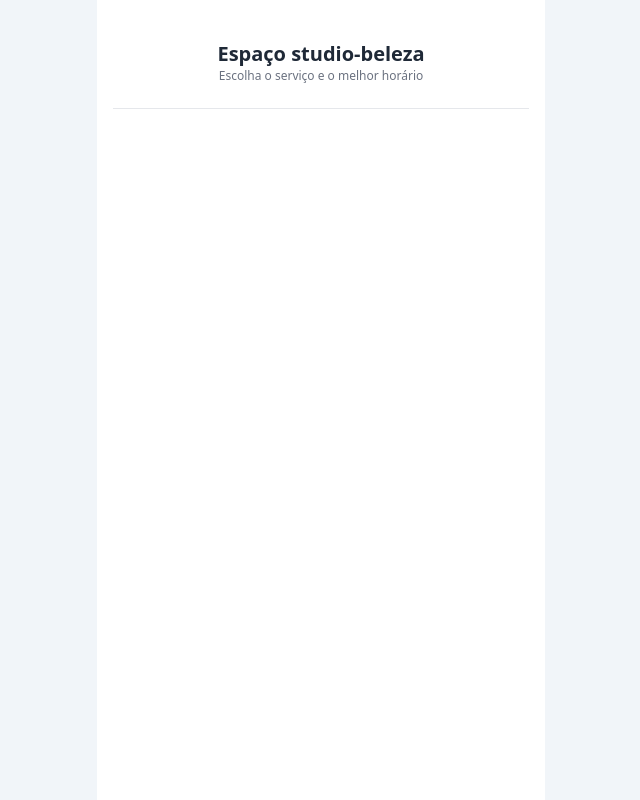
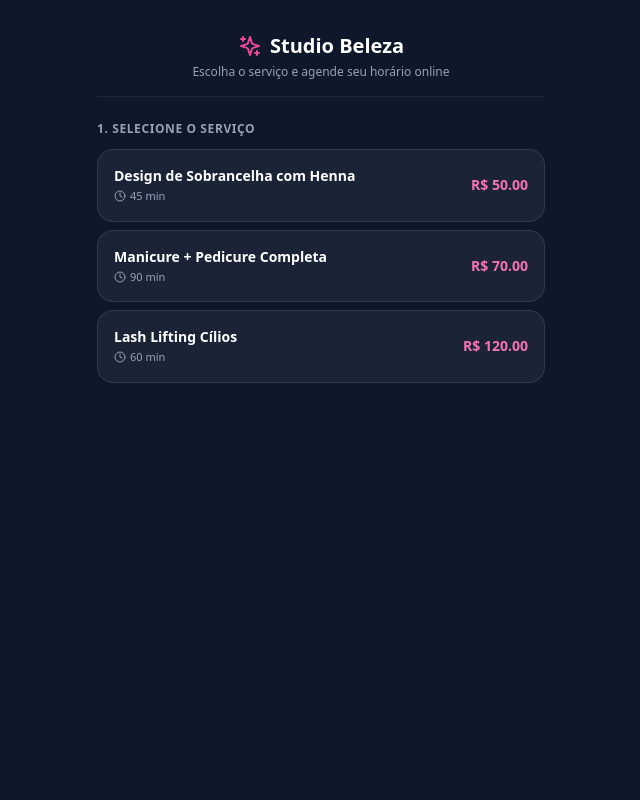
Before and after one commit to felipegdossantos8-glitch/agendai, a Next.js app: page /studio-beleza in a window 1280 px wide. Shown: the whole page, without its empty margins (319-959 px from the left). Built offline with nearby package versions, Linux system fonts and the light colour scheme.

Commit message:
Create page.tsx

```diff
--- /dev/null
+++ b/src/app/studio-beleza/page.tsx
@@ -0,0 +1,134 @@
+"use client";
+
+import { useState } from "react";
+import { Sparkles, Clock, Calendar, Check } from "lucide-react";
+
+export default function PaginaAgendamentoCliente() {
+  const [servicoSelecionado, setServicoSelecionado] = useState<string | null>(null);
+  const [horarioSelecionado, setHorarioSelecionado] = useState<string | null>(null);
+  const [sucesso, setSucesso] = useState(false);
+
+  const servicos = [
+    { id: "1", nome: "Design de Sobrancelha com Henna", duracao: "45 min", preco: 50.0 },
+    { id: "2", nome: "Manicure + Pedicure Completa", duracao: "90 min", preco: 70.0 },
+    { id: "3", nome: "Lash Lifting Cílios", duracao: "60 min", preco: 120.0 },
+  ];
+
+  const horariosDisponiveis = ["09:00", "10:30", "14:00", "15:30", "17:00"];
+
+  const confirmarAgendamento = (e: React.FormEvent) => {
+    e.preventDefault();
+    setSucesso(true);
+  };
+
+  return (
+    <div className="min-h-screen bg-slate-900 text-white p-4 flex flex-col items-center">
+      <header className="max-w-md w-full py-4 text-center border-b border-slate-800 mb-6">
+        <div className="flex justify-center items-center gap-2">
+          <Sparkles className="text-pink-500" size={24} />
+          <h1 className="text-xl font-extrabold text-white">Studio Beleza</h1>
+        </div>
+        <p className="text-xs text-slate-400 mt-1">Escolha o serviço e agende seu horário online</p>
+      </header>
+
+      <main className="max-w-md w-full space-y-6 pb-8">
+        {sucesso ? (
+          <div className="bg-slate-800 p-6 rounded-2xl border border-emerald-500/40 text-center space-y-4">
+            <div className="w-12 h-12 bg-emerald-500/20 text-emerald-400 rounded-full flex items-center justify-center mx-auto">
+              <Check size={28} />
+            </div>
+            <h2 className="text-lg font-bold text-white">Agendamento Solicitado!</h2>
+            <p className="text-xs text-slate-300">
+              Obrigada! Enviamos a confirmação do seu horário para o WhatsApp do Studio Beleza.
+            </p>
+            <button
+              onClick={() => { setSucesso(false); setServicoSelecionado(null); setHorarioSelecionado(null); }}
+              className="text-xs text-pink-400 underline font-bold"
+            >
+              Fazer outro agendamento
+            </button>
+          </div>
+        ) : (
+          <>
+            {/* 1. Escolha do Serviço */}
+            <div className="space-y-3">
+              <h2 className="text-xs font-bold text-slate-400 uppercase tracking-wider">1. Selecione o Serviço</h2>
+              <div className="space-y-2">
+                {servicos.map((s) => (
+                  <div
+                    key={s.id}
+                    onClick={() => setServicoSelecionado(s.id)}
+                    className={`p-4 rounded-2xl border transition-all cursor-pointer flex justify-between items-center ${
+                      servicoSelecionado === s.id
+                        ? "bg-pink-500/10 border-pink-500 ring-1 ring-pink-500"
+                        : "bg-slate-800/80 border-slate-700/80 hover:border-slate-600"
+                    }`}
+                  >
+                    <div>
+                      <h3 className="font-bold text-sm text-white">{s.nome}</h3>
+                      <span className="text-[11px] text-slate-400 flex items-center gap-1 mt-0.5">
+                        <Clock size={12} /> {s.duracao}
+                      </span>
+                    </div>
+                    <span className="font-extrabold text-sm text-pink-400">R$ {s.preco.toFixed(2)}</span>
+                  </div>
+                ))}
+              </div>
+            </div>
+
+            {/* 2. Horários */}
+            {servicoSelecionado && (
+              <div className="space-y-3">
+                <h2 className="text-xs font-bold text-slate-400 uppercase tracking-wider">2. Horários Disponíveis Hoje</h2>
+                <div className="grid grid-cols-3 gap-2">
+                  {horariosDisponiveis.map((hora) => (
+                    <button
+                      key={hora}
+                      onClick={() => setHorarioSelecionado(hora)}
+                      className={`py-2.5 px-3 rounded-xl border text-xs font-bold transition-all ${
+                        horarioSelecionado === hora
+                          ? "bg-pink-500 border-pink-500 text-white"
+                          : "bg-slate-800 border-slate-700 text-slate-300 hover:border-slate-500"
+                      }`}
+                    >
+                      {hora}
+                    </button>
+                  ))}
+                </div>
+              </div>
+            )}
+
+            {/* 3. Confirmação */}
+            {servicoSelecionado && horarioSelecionado && (
+              <form onSubmit={confirmarAgendamento} className="bg-slate-800/90 p-4 rounded-2xl border border-slate-700 space-y-3">
+                <h2 className="text-xs font-bold text-slate-300">Seus Dados para Contato</h2>
+                <div>
+                  <input
+                    type="text"
+                    required
+                    placeholder="Seu Nome Completo"
+                    className="w-full p-3 rounded-xl bg-slate-900 border border-slate-700 text-xs text-white placeholder-slate-500 focus:outline-none focus:border-pink-500"
+                  />
+                </div>
+                <div>
+                  <input
+                    type="tel"
+                    required
+                    placeholder="Seu WhatsApp (Ex: 11 99999-9999)"
+                    className="w-full p-3 rounded-xl bg-slate-900 border border-slate-700 text-xs text-white placeholder-slate-500 focus:outline-none focus:border-pink-500"
+                  />
+                </div>
+                <button
+                  type="submit"
+                  className="w-full bg-pink-500 hover:bg-pink-600 text-white font-bold py-3.5 rounded-xl text-xs shadow-lg shadow-pink-500/25 active:scale-95 transition-all flex justify-center items-center gap-2"
+                >
+                  <Calendar size={16} /> Confirmar Agendamento
+                </button>
+              </form>
+            )}
+          </>
+        )}
+      </main>
+    </div>
+  );
+}
```
